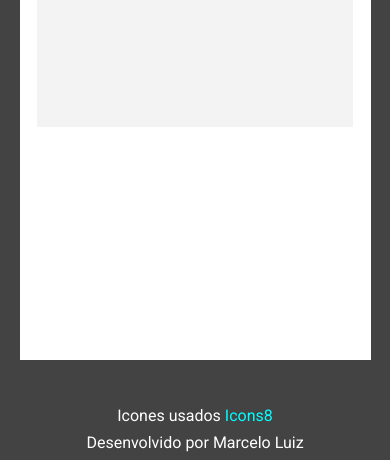
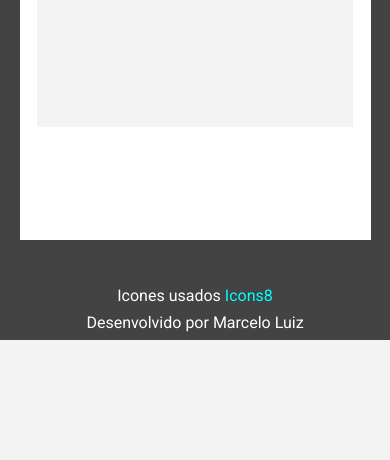
Before and after one commit to Mlluiz39/my-projects, a PHP site: page /criterios.html in a window 390 px wide. Shown: the part 3570-4030 px from the top of the page. After the commit the page ends 3910 px from the top, so only its background shows below. Run offline with PHP 8.4, Linux system fonts and the light colour scheme.

Commit message:
alteração da altura do container

```diff
--- a/notasFaculdade/css/responsive.css
+++ b/notasFaculdade/css/responsive.css
@@ -3,7 +3,7 @@
     display: flex;
     flex-direction: column;
     max-width: 90%;
-    height: 3900px;
+    height: 3780px;
   }
   .card1 {
     max-width: 90%;
```
